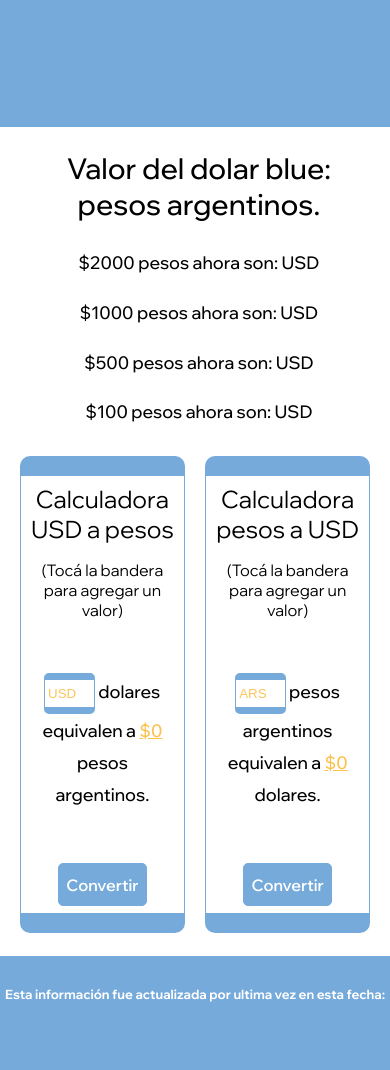
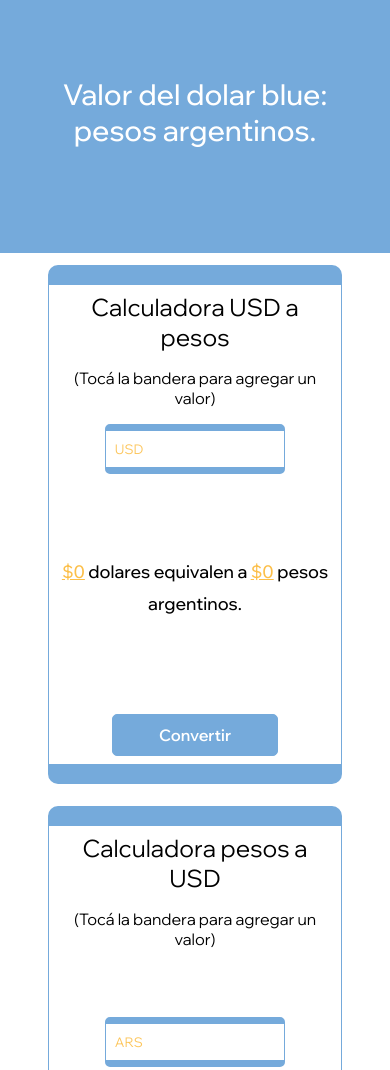
Before and after one commit to joacobroggi/Argenzuela, a plain HTML site: page index.html in a window 390 px wide. Shown: the top 1070 px of the page. Drawn offline with Linux system fonts and the light colour scheme; no server answers.

Commit message:
getting somewhere

```diff
--- a/index.css
+++ b/index.css
@@ -52,13 +52,16 @@ h3 {
   align-items: center;
 }
 .izq {
-  text-align: left;
+  display: flex;
+  text-align: center;
   font-family: "Wix Madefor Display", sans-serif;
-  width: 40%;
-  padding-left: 2%;
+  width: 100%;
+  align-items: center;
+  justify-content: center;
+  color: white;
 }
 .der {
-  width: 55%;
+  width: 95%;
   font-family: "Wix Madefor Display", sans-serif;
   display: flex;
   justify-content: space-around;
@@ -105,10 +108,11 @@ h3 {
 }
 input[type="number"] {
   background-color: white;
-  width: 20%;
+  /* width: 60%; */
   border: solid #75aadb;
   border-width: 7px 1px 7px 1px;
   text-align: center;
+  font-family: "Wix Madefor Display", sans-serif;
   border-radius: 5px;
   height: calc(var(--vh, 1vh) * 3);
   color: #fcbf49;
@@ -146,17 +150,32 @@ label {
     width: 100%;
     flex-direction: column;
   }
+  .up {
+    height: calc(var(--vh, 1vh) * 15);
+    display: flex;
+    flex-direction: column;
+    align-items: center;
+    justify-content: center;
+  }
   .izq {
     width: 90%;
     text-align: center;
+    margin: 0 0;
+    margin-top: 25%;
+    height: 100%;
+    display: flex;
+    justify-content: center;
+    align-items: center;
+    flex-direction: column;
   }
   .down {
-    padding-bottom: calc(var(--vh, 1vh) * 5);
+    height: calc(var(--vh, 1vh) * 15);
   }
   .der {
     width: 95%;
     margin-top: 2%;
     margin-bottom: 5%;
+    flex-direction: column;
   }
   input[type="submit"] {
     height: calc(var(--vh, 1vh) * 5);
@@ -175,12 +194,14 @@ label {
   }
   input[type="number"] {
     background-color: white;
-    width: 30%;
+    width: 60%;
     border: solid #75aadb;
     border-width: 7px 1px 7px 1px;
     text-align: center;
     border-radius: 5px;
-    height: calc(var(--vh, 1vh) * 3);
+    height: calc(var(--vh, 1vh) * 4);
+    text-align: left;
+    padding-left: 3%;
     color: #fcbf49;
   }
   label {
@@ -192,10 +213,13 @@ label {
     font-size: 1.1rem;
   }
   .calc1 {
-    min-height: calc(var(--vh, 1vh) * 50);
+    min-height: calc(var(--vh, 1vh) * 55);
+    margin-bottom: 5%;
+    width: 75%;
   }
   .calc2 {
-    min-height: calc(var(--vh, 1vh) * 50);
+    min-height: calc(var(--vh, 1vh) * 55);
+    width: 75%;
   }
   .up {
 
--- a/index.html
+++ b/index.html
@@ -10,31 +10,32 @@
   <body>
     <div class="container">
       <div class="up">
+        <div class="izq">
+          <h2>Valor del dolar blue: <span id="dolarb"></span> pesos argentinos.</h2>
+<!--
+          <h3>$2000 pesos ahora son: <span id="dosmil"></span> USD</h3>
+          <h3>$1000 pesos ahora son: <span id="mil"></span> USD</h3>
+          <h3>$500 pesos ahora son: <span id="quinientos"></span> USD</h3>
+          <h3>$100 pesos ahora son: <span id="cien"></span> USD</h3> -->
 
+
+        </div>
       </div>
 
       <div class="container2">
-        <div class="izq">
-            <h2>Valor del dolar blue: <span id="dolarb"></span> pesos argentinos.</h2>
 
-            <h3>$2000 pesos ahora son: <span id="dosmil"></span> USD</h3>
-            <h3>$1000 pesos ahora son: <span id="mil"></span> USD</h3>
-            <h3>$500 pesos ahora son: <span id="quinientos"></span> USD</h3>
-            <h3>$100 pesos ahora son: <span id="cien"></span> USD</h3>
-
-
-          </div>
 
           <div class="der">
             <div class="calc1">
              <div>
               <label for="">Calculadora USD a pesos</label>
               <p>(Tocá la bandera para agregar un valor)</p>
+              <input type="number" step="0.01" placeholder="USD" id="usdCalc" />
              </div>
 
 
             <h3>
-                 <input type="number" step="0.01" placeholder="USD" id="usdCalc" /> dolares equivalen a
+              <span id="cantidadUsdSp">$0</span> dolares equivalen a
                 <span id="cantidadPesos">$0</span> pesos argentinos.
               </h3>
 
@@ -46,10 +47,10 @@
                 <label for="">Calculadora pesos a USD</label>
             <p>(Tocá la bandera para agregar un valor)</p>
               </div>
-
+              <input type="number" step="0.01" placeholder="ARS" id="pesosCalc" />
 
             <h3>
-              <input type="number" step="0.01" placeholder="ARS" id="pesosCalc" /> pesos argentinos equivalen a
+               <span id="cantidadPesos2">$0</span> pesos argentinos equivalen a
                 <span id="cantidadUSD2">$0</span> dolares.
               </h3>
 
--- a/index.js
+++ b/index.js
@@ -7,8 +7,9 @@ let cienSp = document.getElementById('cien');
 let lastUpd = document.getElementById('last');
 let iphone = document.getElementById('iphone');
 let input = document.getElementById('usdCalc');
-let submit = document.getElementById('subCalc')
+let submit = document.getElementById('subCalc');
 let vh = window.innerHeight * 0.01;
+let cantidadUsd = document.getElementById('cantidadUsd');
 
 document.documentElement.style.setProperty('--vh', `${vh}px`);
 
@@ -17,10 +18,28 @@ let submit2 = document.getElementById('subCalc2')
 
 let cantPesos = document.getElementById('cantidadPesos');
 let cantUsd = document.getElementById('cantidadUsd');
-
+let cantUsdSp = document.getElementById('cantidadUsdSp');
 let cantPesos2 = document.getElementById('cantidadPesos2');
 let cantUsd2 = document.getElementById('cantidadUSD2');
 
+function formatInput(input) {
+    // Remove any existing formatting from the input value
+    var value = input.replace(/[^\d.]/g, '');
+
+    // Split the value into integer and decimal parts
+    var parts = value.split('.');
+    var integerPart = parts[0] || '';
+    var decimalPart = parts[1] || '';
+
+    // Add thousands separator to the integer part
+    integerPart = integerPart.replace(/\B(?=(\d{3})+(?!\d))/g, '.');
+
+    // Concatenate the integer and decimal parts with the desired format
+    var formattedValue = integerPart + (decimalPart ? '.' + decimalPart : '');
+
+    // Update the input value with the formatted value
+    return formattedValue;
+  }
 
 const asignarValores = (objeto) => {
     const blue = objeto.blue;
@@ -53,8 +72,8 @@ const asignarValores = (objeto) => {
 }
 
 const calculadora = (obj) => {
-    let pesos
-    let usd
+    let pesos;
+    let usd;
     const blue = obj.blue;
     const bluePrice = blue.value_avg;
     let valorInput = parseFloat(input.value)
@@ -74,7 +93,7 @@ const calculadora = (obj) => {
     }
 
 
-
+   cantUsdSp.innerHTML = usd
     // cantUsd.innerHTML = "$" + usd;
     cantPesos.innerHTML = "$" + pesos;
 }
@@ -121,6 +140,7 @@ submit.addEventListener('click', (eve)=> {
 })
 input.addEventListener('change', (e)=> {
     e.preventDefault();
+
     calculadora(obj);
 })
 
@@ -131,5 +151,6 @@ submit2.addEventListener('click', (eve)=> {
 })
 input2.addEventListener('change', (e)=> {
     e.preventDefault();
+
     calculadora2(obj);
 })
```
